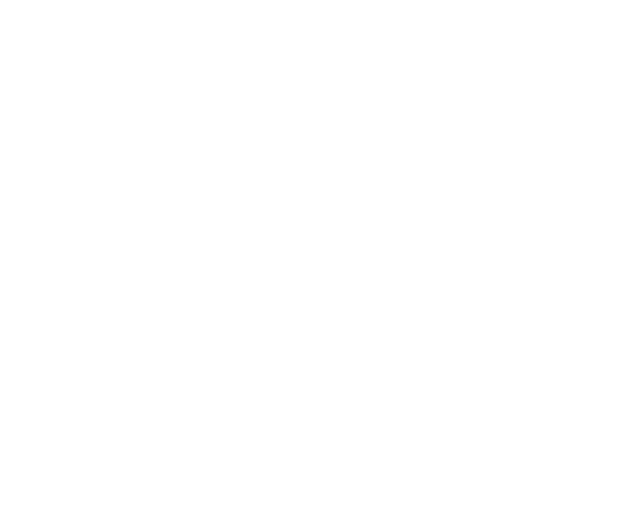
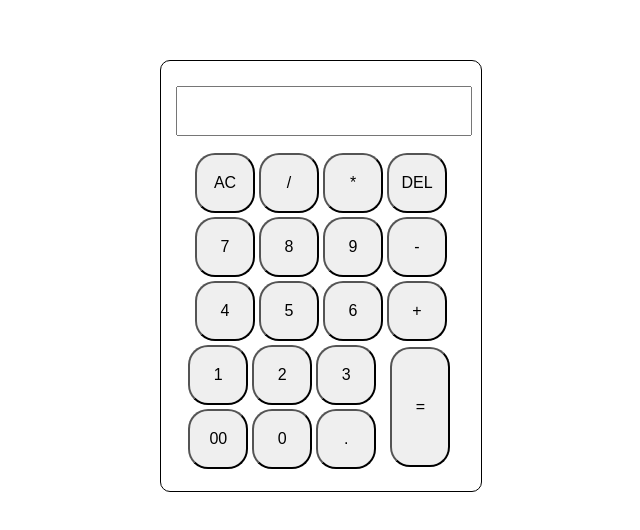
Before and after one commit to jegbune/Calculator, a React (Create React App) app: page / in a window 1280 px wide. Shown: the part 124-654 px from the top of the page, without its empty margins (319-959 px from the left). Built offline with nearby package versions, Linux system fonts and the light colour scheme.

Commit message:
React project on Calculator building

```diff
--- /dev/null
+++ b/src/Components/Calculator.css
@@ -0,0 +1,68 @@
+
+.container{
+    display: flex;
+    align-items: center;
+    justify-content: center;
+    width: 100%;
+    height: 100vh;
+}
+
+.calculator {
+    display: flex;
+    align-items: center;
+    justify-content: center;
+    width: 280px;
+    padding: 20px;
+    border-radius: 10px;
+    border: 1px solid black;
+}
+
+form div.display {
+    display: flex;
+    margin: 5px 0px 15px 0px;
+    width: calc(100% - 5px);
+    height: 50px;
+}
+form input[type='text'] {
+    display: flex;
+    flex: 1;
+    font-size: 22px;
+}
+div.button1 {
+    display: flex;
+    align-items: center;
+    justify-content: center;
+    width:91%;
+
+}
+form {
+    display: flex;
+    flex-direction: column;
+    align-items: center;
+}
+form input[type='button'] {
+    width: 60px;
+    height: 60px;
+    font-size: 16px;
+    margin: 2px;
+    border-radius: 20px;
+    cursor: pointer;
+    transition: all ease-in-out .5s;
+
+}
+form input[type='button']:hover {
+    background: rgb(43, 71, 1);
+    color: white;
+}
+
+form input[type='button'].equal {
+    width: 60px;
+    height: 120px;
+}
+
+div.sec1 {
+    width: 75%;
+}
+div.sec2 {
+    width: 25%;
+}
--- a/src/Components/Calculator.js
+++ b/src/Components/Calculator.js
@@ -1,10 +1,92 @@
 import React, { Component } from 'react'
+import './Calculator.css'
+class Calculator extends Component {
+  constructor(props) {
+    super(props)
 
-export class Calculator extends Component {
+    this.state = {
+       value:''
+    }
+  }
+  inputvalue = (event) => {
+    this.setState( prevState =>(
+            {value: prevState.value + event.target.value})
+    )}
+
+  delValue =(event) =>{
+    this.setState(prevState=> (
+      {value: prevState.value.slice(0,-1)}
+    )
+    )
+  }
+
+clearValue= (event)=> {
+  this.setState({
+    value: ''
+  })
+}
+
+result = (event) => {
+  this.setState(prevState=> ({
+    value: eval(prevState.value)
+  }))
+}
+
   render() {
+    const { value } = this.state
     return (
-      <div>
+      <div className='container'>
+        <div className='calculator'>
+          <form action=''>
 
+            <div className='display'>
+            <input type='text' value={this.state.value}/>
+            </div>
+
+            <div className='button'>
+              <input type='button' value="AC" onClick={this.clearValue}/>
+              <input type='button' value="/" onClick={this.inputvalue} />
+              <input type='button' value="*" onClick={this.inputvalue} />
+              <input type='button' value="DEL" onClick={this.delValue} />
+            </div>
+
+            <div className='button'>
+              <input type='button' value="7" onClick={this.inputvalue} />
+              <input type='button' value="8" onClick={this.inputvalue} />
+              <input type='button' value="9" onClick={this.inputvalue} />
+              <input type='button' value="-" onClick={this.inputvalue} />
+            </div>
+
+            <div className='button'>
+              <input type='button' value="4" onClick={this.inputvalue} />
+              <input type='button' value="5" onClick={this.inputvalue} />
+              <input type='button' value="6" onClick={this.inputvalue} />
+              <input type='button' value="+" onClick={this.inputvalue} />
+            </div>
+
+            <div className='button1'>
+              <div className='sec1'>
+              <input type='button' value="1" onClick={this.inputvalue} />
+              <input type='button' value="2" onClick={this.inputvalue} />
+              <input type='button' value="3" onClick={this.inputvalue} />
+              <input type='button' value="00" onClick={this.inputvalue} />
+              <input type='button' value="0" onClick={this.inputvalue} />
+              <input type='button' value="." onClick={this.inputvalue} />
+              </div>
+             <div className='sec2'>
+              <input type='button' value="=" className='equal' onClick={this.result} />
+             </div>
+            </div>
+
+            {/* <div className='button'>
+              <input type='button' value="00" />
+              <input type='button' value="0" />
+              <input type='button' value="." />
+
+            </div> */}
+
+          </form>
+        </div>
       </div>
     )
   }
```
